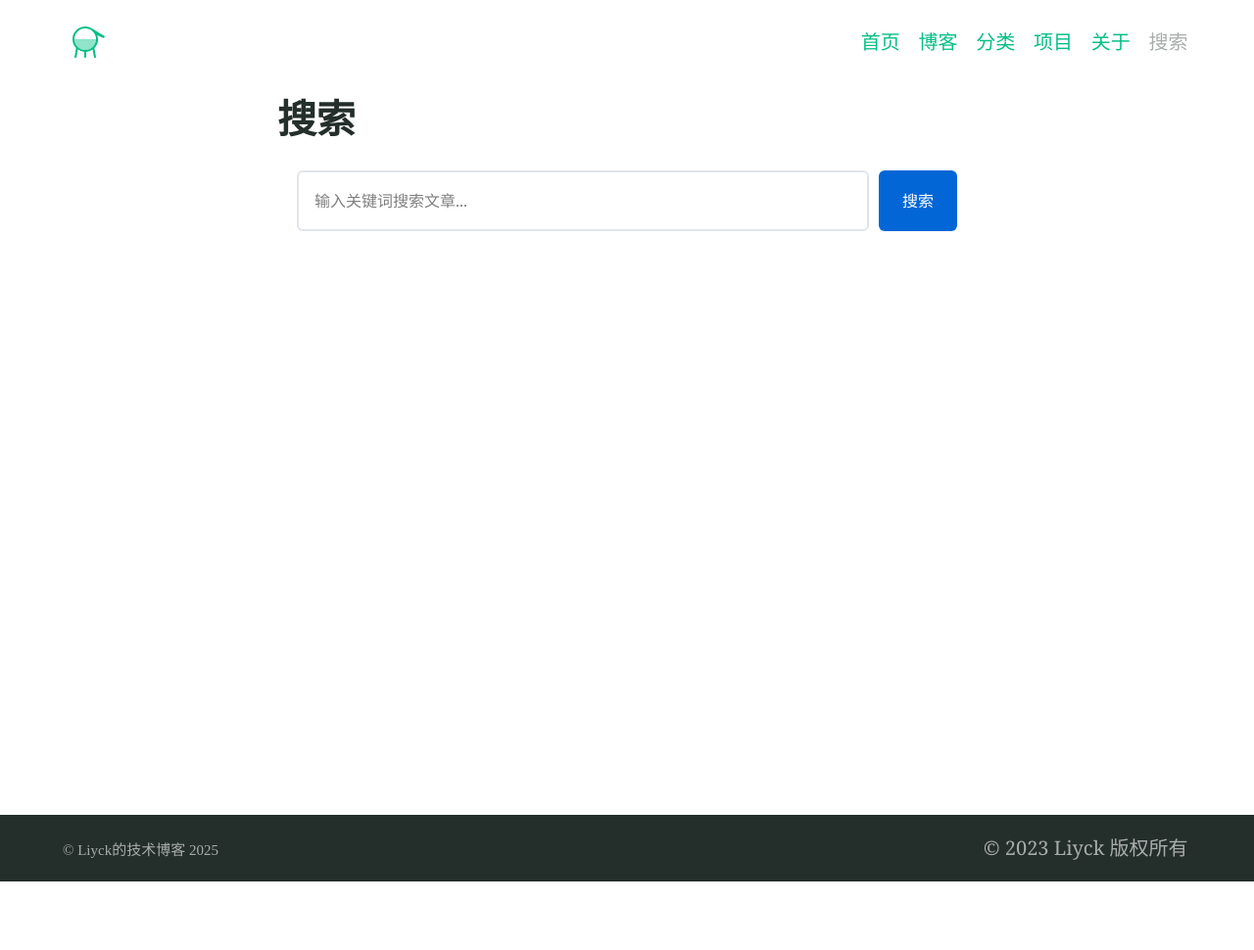
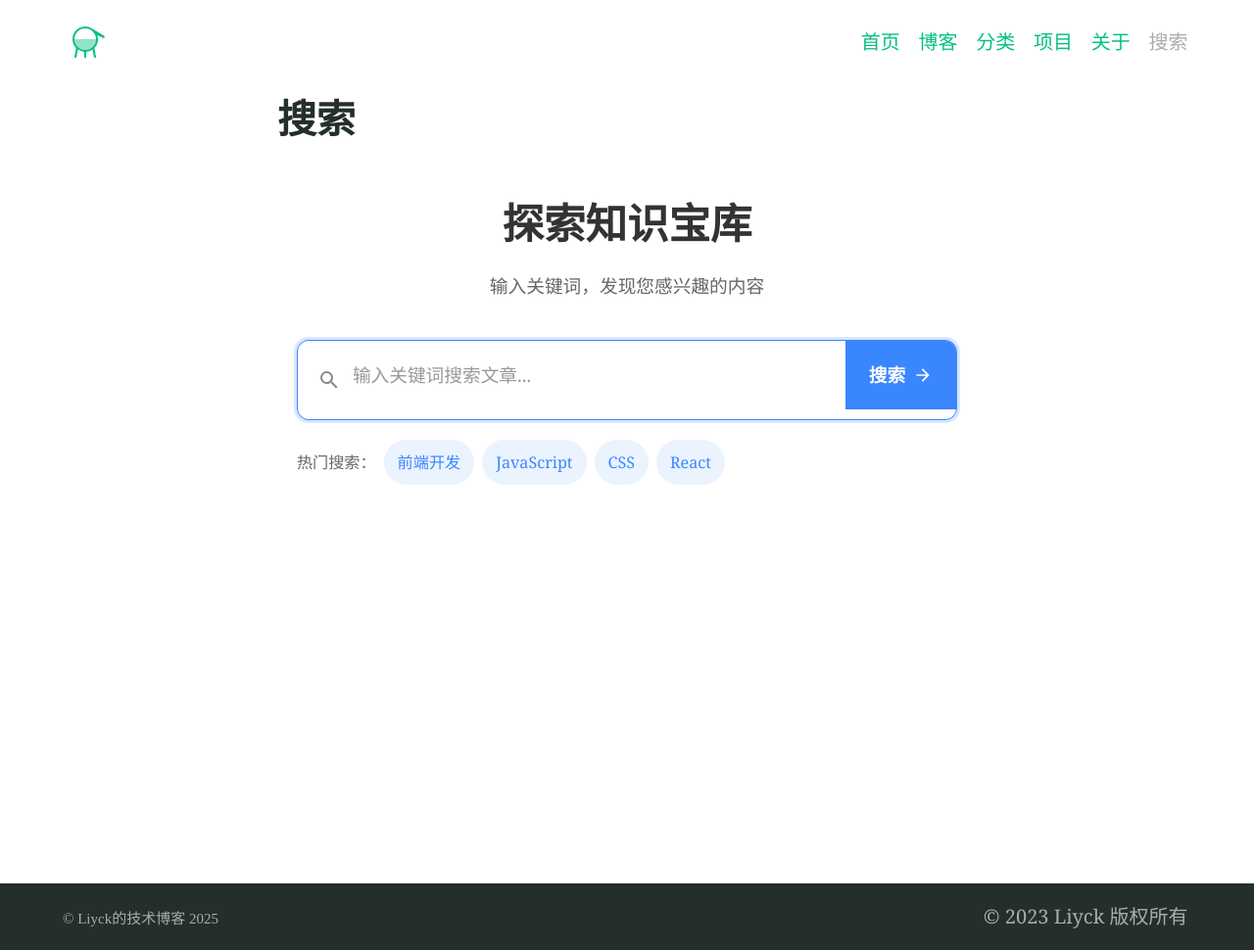
Before and after one commit to Liyck/Liyck.github.io, a Jekyll site: the page built from search.md, in a window 1280 px wide. Shown: the whole page at 98% size. Built offline with Jekyll 4.4.1, drawn with Linux system fonts in a browser that asks for light colours; before the commit the page ends 900 px from its top, so only the background shows below that; some of the changed lines change nothing that is shown.

Commit message:
Update search.md

```diff
--- a/search.md
+++ b/search.md
@@ -5,104 +5,352 @@ permalink: /search/
 ---
 
 <div class="search-container">
+  <div class="search-header">
+    <h1>探索知识宝库</h1>
+    <p>输入关键词，发现您感兴趣的内容</p>
+  </div>
+
   <div class="search-box">
-    <input type="text" id="search-input" placeholder="输入关键词搜索文章..." autocomplete="off">
-    <button type="button" id="search-button">搜索</button>
+    <div class="search-input-container">
+      <svg class="search-icon" xmlns="http://www.w3.org/2000/svg" viewBox="0 0 24 24" width="24" height="24">
+        <path fill="currentColor" d="M15.5 14h-.79l-.28-.27A6.471 6.471 0 0 0 16 9.5 6.5 6.5 0 1 0 9.5 16c1.61 0 3.09-.59 4.23-1.57l.27.28v.79l5 4.99L20.49 19l-4.99-5zm-6 0C7.01 14 5 11.99 5 9.5S7.01 5 9.5 5 14 7.01 14 9.5 11.99 14 9.5 14z"/>
+      </svg>
+      <input type="text" id="search-input" placeholder="输入关键词搜索文章..." autocomplete="off">
+      <button type="button" id="search-button">
+        <span>搜索</span>
+        <svg class="search-arrow" xmlns="http://www.w3.org/2000/svg" viewBox="0 0 24 24" width="20" height="20">
+          <path fill="currentColor" d="M12 4l-1.41 1.41L16.17 11H4v2h12.17l-5.58 5.59L12 20l8-8z"/>
+        </svg>
+      </button>
+    </div>
+
+    <div class="search-tags">
+      <span>热门搜索：</span>
+      <a href="#" class="search-tag" data-search="前端开发">前端开发</a>
+      <a href="#" class="search-tag" data-search="JavaScript">JavaScript</a>
+      <a href="#" class="search-tag" data-search="CSS">CSS</a>
+      <a href="#" class="search-tag" data-search="React">React</a>
+    </div>
   </div>
-  <div id="search-results"></div>
-  <div id="search-loading" style="display: none;">搜索中...</div>
-  <div id="no-results" style="display: none;">未找到相关结果</div>
+
+  <div class="search-results-container">
+    <div id="search-loading" class="search-status">
+      <div class="spinner"></div>
+      <span>正在搜索...</span>
+    </div>
+
+    <div id="no-results" class="search-status">
+      <svg xmlns="http://www.w3.org/2000/svg" viewBox="0 0 24 24" width="48" height="48">
+        <path fill="none" d="M0 0h24v24H0z"/>
+        <path fill="#6c757d" d="M15.5 14h-.79l-.28-.27A6.471 6.471 0 0 0 16 9.5 6.5 6.5 0 1 0 9.5 16c1.61 0 3.09-.59 4.23-1.57l.27.28v.79l5 4.99L20.49 19l-4.99-5zm-6 0C7.01 14 5 11.99 5 9.5S7.01 5 9.5 5 14 7.01 14 9.5 11.99 14 9.5 14z"/>
+        <path fill="#6c757d" d="M12 10.9c-.61 0-1.1.49-1.1 1.1s.49 1.1 1.1 1.1 1.1-.49 1.1-1.1-.49-1.1-1.1-1.1z"/>
+      </svg>
+      <h3>未找到相关结果</h3>
+      <p>尝试使用不同的关键词或查看热门标签</p>
+    </div>
+
+    <div id="search-results"></div>
+  </div>
 </div>
 
 <style>
+/* 设计变量 */
+:root {
+  --primary-color: #3a86ff;
+  --primary-hover: #2667cc;
+  --text-color: #333;
+  --text-light: #666;
+  --text-lighter: #888;
+  --background: #f8f9fa;
+  --card-bg: #fff;
+  --border-color: #e1e5e9;
+  --shadow: 0 4px 12px rgba(0, 0, 0, 0.08);
+  --radius: 12px;
+  --transition: all 0.3s ease;
+}
+
+/* 搜索容器 */
 .search-container {
   max-width: 800px;
   margin: 0 auto;
-  padding: 20px;
+  padding: 40px 20px;
 }
 
+/* 标题区域 */
+.search-header {
+  text-align: center;
+  margin-bottom: 40px;
+}
+
+.search-header h1 {
+  font-size: 2.5rem;
+  margin-bottom: 12px;
+  color: var(--text-color);
+  font-weight: 700;
+}
+
+.search-header p {
+  font-size: 1.1rem;
+  color: var(--text-light);
+  max-width: 600px;
+  margin: 0 auto;
+  line-height: 1.6;
+}
+
+/* 搜索框区域 */
 .search-box {
+  margin-bottom: 40px;
+}
+
+.search-input-container {
+  position: relative;
   display: flex;
-  margin-bottom: 30px;
-  gap: 10px;
+  border-radius: var(--radius);
+  background: var(--card-bg);
+  box-shadow: var(--shadow);
+  overflow: hidden;
+  border: 1px solid var(--border-color);
+  transition: var(--transition);
+}
+
+.search-input-container:focus-within {
+  border-color: var(--primary-color);
+  box-shadow: 0 0 0 3px rgba(58, 134, 255, 0.2);
+}
+
+.search-icon {
+  position: absolute;
+  left: 20px;
+  top: 50%;
+  transform: translateY(-50%);
+  color: var(--text-lighter);
+  z-index: 1;
 }
 
 #search-input {
   flex: 1;
-  padding: 12px 16px;
-  border: 2px solid #e1e5e9;
-  border-radius: 6px;
-  font-size: 16px;
-  transition: border-color 0.3s ease;
+  padding: 18px 20px 18px 56px;
+  border: none;
+  font-size: 1.1rem;
+  background: transparent;
+  color: var(--text-color);
 }
 
 #search-input:focus {
   outline: none;
-  border-color: #0366d6;
 }
 
 #search-button {
-  padding: 12px 24px;
-  background-color: #0366d6;
+  display: flex;
+  align-items: center;
+  padding: 0 24px;
+  background-color: var(--primary-color);
   color: white;
   border: none;
-  border-radius: 6px;
   cursor: pointer;
-  font-size: 16px;
-  transition: background-color 0.3s ease;
+  font-size: 1.1rem;
+  font-weight: 600;
+  transition: var(--transition);
 }
 
 #search-button:hover {
-  background-color: #0256cc;
+  background-color: var(--primary-hover);
 }
 
+#search-button .search-arrow {
+  margin-left: 8px;
+  transition: transform 0.3s ease;
+}
+
+#search-button:hover .search-arrow {
+  transform: translateX(3px);
+}
+
+/* 热门标签 */
+.search-tags {
+  display: flex;
+  align-items: center;
+  flex-wrap: wrap;
+  margin-top: 20px;
+  gap: 8px;
+}
+
+.search-tags span {
+  color: var(--text-light);
+  font-size: 0.95rem;
+}
+
+.search-tag {
+  display: inline-block;
+  padding: 6px 14px;
+  background: rgba(58, 134, 255, 0.1);
+  color: var(--primary-color);
+  border-radius: 30px;
+  font-size: 0.95rem;
+  transition: var(--transition);
+  text-decoration: none;
+}
+
+.search-tag:hover {
+  background: rgba(58, 134, 255, 0.2);
+  transform: translateY(-2px);
+}
+
+/* 结果容器 */
+.search-results-container {
+  position: relative;
+  min-height: 300px;
+}
+
+/* 状态信息 */
+.search-status {
+  display: flex;
+  flex-direction: column;
+  align-items: center;
+  justify-content: center;
+  text-align: center;
+  padding: 40px 20px;
+  border-radius: var(--radius);
+  background: var(--card-bg);
+  box-shadow: var(--shadow);
+}
+
+#search-loading {
+  display: none;
+}
+
+#no-results {
+  display: none;
+}
+
+#no-results svg {
+  margin-bottom: 20px;
+}
+
+#no-results h3 {
+  margin: 0 0 10px 0;
+  color: var(--text-color);
+}
+
+#no-results p {
+  color: var(--text-light);
+  margin: 0;
+}
+
+/* 加载动画 */
+.spinner {
+  width: 50px;
+  height: 50px;
+  border: 4px solid rgba(58, 134, 255, 0.2);
+  border-top: 4px solid var(--primary-color);
+  border-radius: 50%;
+  animation: spin 1s linear infinite;
+  margin-bottom: 20px;
+}
+
+@keyframes spin {
+  0% { transform: rotate(0deg); }
+  100% { transform: rotate(360deg); }
+}
+
+/* 搜索结果项 */
 .search-result {
   margin-bottom: 25px;
-  padding: 20px;
-  border: 1px solid #e1e5e9;
-  border-radius: 6px;
-  background-color: #f8f9fa;
+  padding: 25px;
+  border-radius: var(--radius);
+  background: var(--card-bg);
+  box-shadow: var(--shadow);
+  transition: var(--transition);
+  border-left: 4px solid transparent;
+}
+
+.search-result:hover {
+  transform: translateY(-3px);
+  box-shadow: 0 6px 16px rgba(0, 0, 0, 0.12);
+  border-left: 4px solid var(--primary-color);
 }
 
 .search-result h3 {
-  margin: 0 0 10px 0;
+  margin: 0 0 12px 0;
+  font-size: 1.4rem;
 }
 
 .search-result h3 a {
-  color: #0366d6;
+  color: var(--text-color);
   text-decoration: none;
+  transition: var(--transition);
+  display: inline-block;
 }
 
 .search-result h3 a:hover {
-  text-decoration: underline;
+  color: var(--primary-color);
 }
 
 .search-result .meta {
-  color: #666;
-  font-size: 14px;
-  margin-bottom: 10px;
+  display: flex;
+  align-items: center;
+  color: var(--text-light);
+  font-size: 0.95rem;
+  margin-bottom: 15px;
+}
+
+.search-result .meta::before {
+  content: "•";
+  margin: 0 10px;
+}
+
+.search-result .meta div:first-child::before {
+  content: none;
 }
 
 .search-result .excerpt {
-  color: #333;
-  line-height: 1.6;
+  color: var(--text-light);
+  line-height: 1.7;
+  margin-bottom: 0;
 }
 
+/* 高亮样式 */
 mark {
   background-color: #fffd54;
-  padding: 0 2px;
+  padding: 0 4px;
+  border-radius: 4px;
+  font-weight: 600;
 }
 
-#search-debug {
-  margin-top: 20px;
-  padding: 15px;
-  background-color: #f8f8f8;
-  border: 1px solid #eee;
-  border-radius: 4px;
-  font-family: monospace;
-  font-size: 14px;
-  white-space: pre-wrap;
-  display: none;
+.results-count {
+  font-size: 1.1rem;
+  color: var(--text-light);
+  margin-bottom: 25px;
+  padding-bottom: 15px;
+  border-bottom: 1px solid var(--border-color);
+}
+
+/* 响应式设计 */
+@media (max-width: 768px) {
+  .search-container {
+    padding: 20px 15px;
+  }
+
+  .search-header h1 {
+    font-size: 2rem;
+  }
+
+  .search-input-container {
+    flex-direction: column;
+  }
+
+  #search-button {
+    padding: 15px;
+    justify-content: center;
+  }
+
+  .search-tags {
+    justify-content: center;
+  }
+
+  .search-result {
+    padding: 20px;
+  }
 }
 </style>
 
@@ -113,167 +361,163 @@ document.addEventListener('DOMContentLoaded', function() {
     const searchResults = document.getElementById('search-results');
     const searchLoading = document.getElementById('search-loading');
     const noResults = document.getElementById('no-results');
+    const searchTags = document.querySelectorAll('.search-tag');
 
     let searchData = [];
 
     // 加载搜索数据
-    console.log('开始加载搜索数据...');
-    fetch('{{ site.baseurl }}/search.json')
-        .then(response => {
-            if (!response.ok) {
-                throw new Error('网络响应错误: ' + response.status);
-            }
-            return response.json();
-        })
+    fetch('/search.json')
+        .then(response => response.json())
         .then(data => {
-            console.log('搜索数据加载完成，共加载 ' + data.length + ' 篇文章');
-            if (data.length > 0) {
-                console.log('第一篇文章标题: ' + data[0].title);
-                console.log('标题内容组合: ' + data[0].title_content.substring(0, 100) + '...');
-            }
             searchData = data;
+            console.log('搜索数据已加载，文章数量:', data.length);
         })
         .catch(error => {
             console.error('加载搜索数据失败:', error);
-            searchResults.innerHTML = '<p>加载搜索数据失败，请刷新页面重试。</p>';
+            showError('加载搜索数据失败，请刷新页面重试');
         });
 
     // 搜索函数
     function performSearch() {
         const query = searchInput.value.trim().toLowerCase();
 
-        if (query.length < 2) {
-            searchResults.innerHTML = '<p>请输入至少2个字符</p>';
+        if (query.length === 0) {
+            searchResults.innerHTML = '';
             noResults.style.display = 'none';
             return;
         }
 
-        searchLoading.style.display = 'block';
+        // 显示搜索历史
+        saveSearchHistory(query);
+
+        // 显示加载状态
+        searchLoading.style.display = 'flex';
         noResults.style.display = 'none';
         searchResults.innerHTML = '';
 
-        // 设置延迟以显示加载状态
         setTimeout(() => {
-            const queryTerms = query.split(/\s+/).filter(term => term.length > 0);
-            console.log('搜索关键词:', queryTerms);
+            try {
+                const results = searchData.filter(post => {
+                    return post.title.toLowerCase().includes(query) ||
+                           post.content.toLowerCase().includes(query);
+                });
 
-            const results = searchData.filter(post => {
-                // 检查标题匹配 - 优先匹配标题
-                const titleMatch = post.title.toLowerCase().includes(query);
-                if (titleMatch) return true;
+                searchLoading.style.display = 'none';
 
-                // 检查组合字段匹配
-                const combinedMatch = queryTerms.every(term =>
-                    post.title_content.toLowerCase().includes(term)
-                );
-
-                return combinedMatch;
-            });
-
-            console.log('找到结果数量:', results.length);
-
-            searchLoading.style.display = 'none';
-
-            if (results.length === 0) {
-                noResults.style.display = 'block';
-            } else {
-                displayResults(results, queryTerms);
+                if (results.length === 0) {
+                    noResults.style.display = 'flex';
+                } else {
+                    displayResults(results, query);
+                }
+            } catch (error) {
+                console.error('搜索过程中出错:', error);
+                showError('搜索过程中发生错误');
+                searchLoading.style.display = 'none';
             }
         }, 300);
     }
 
     // 显示搜索结果
-    function displayResults(results, queryTerms) {
+    function displayResults(results, query) {
         const resultsHtml = results.map(post => {
-            // 检查是否标题匹配
-            const isTitleMatch = post.title.toLowerCase().includes(
-                queryTerms.join(' ').toLowerCase()
-            );
-
-            // 高亮标题
-            const highlightedTitle = highlightText(post.title, queryTerms);
-
-            // 生成内容摘要（优先显示标题匹配的内容）
-            let contentExcerpt;
-            if (isTitleMatch) {
-                // 如果是标题匹配，显示文章开头
-                contentExcerpt = generateExcerpt(post.content, 0, 200);
-            } else {
-                // 否则显示关键词周围的上下文
-                contentExcerpt = generateExcerpt(post.title_content, queryTerms);
-            }
+            const highlightedTitle = highlightText(post.title, query);
+            const excerpt = generateExcerpt(post.content, query);
 
             return `
                 <div class="search-result">
                     <h3><a href="${post.url}">${highlightedTitle}</a></h3>
-                    <div class="meta">发布于 ${post.date}</div>
-                    <div class="excerpt">${contentExcerpt}</div>
+                    <div class="meta">
+                        <div>发布于 ${post.date}</div>
+                    </div>
+                    <div class="excerpt">${excerpt}</div>
                 </div>
             `;
         }).join('');
 
-        searchResults.innerHTML = `<p>找到 ${results.length} 个结果：</p>` + resultsHtml;
+        searchResults.innerHTML = `
+            <div class="results-count">
+                找到 ${results.length} 个与 "<mark>${query}</mark>" 相关的结果
+            </div>
+            ${resultsHtml}
+        `;
     }
 
     // 高亮匹配文本
-    function highlightText(text, terms) {
-        let result = text;
-        terms.forEach(term => {
-            const regex = new RegExp(escapeRegExp(term), 'gi');
-            result = result.replace(regex, match => `<mark>${match}</mark>`);
-        });
-        return result;
+    function highlightText(text, query) {
+        if (!query) return text;
+
+        const regex = new RegExp(`(${escapeRegExp(query)})`, 'gi');
+        return text.replace(regex, '<mark>$1</mark>');
     }
 
     // 生成包含关键词的摘要
-    function generateExcerpt(content, termsOrPosition, length = 200) {
-        if (!content) return '';
-
-        // 如果第二个参数是数字，表示从该位置开始截取
-        if (typeof termsOrPosition === 'number') {
-            const start = termsOrPosition;
-            const end = Math.min(content.length, start + length);
-            let excerpt = content.substring(start, end);
-            if (end < content.length) excerpt += '...';
-            return excerpt;
-        }
-
-        // 否则处理关键词匹配
-        const terms = termsOrPosition;
-        const contentLower = content.toLowerCase();
-
-        // 寻找第一个匹配的关键词位置
-        let bestIndex = -1;
-        for (const term of terms) {
-            const index = contentLower.indexOf(term.toLowerCase());
-            if (index !== -1) {
-                bestIndex = index;
-                break;
-            }
-        }
-
-        if (bestIndex === -1) {
-            // 没有关键词匹配时返回开头
+    function generateExcerpt(content, query, length = 200) {
+        if (!query) {
             return content.substring(0, length) + (content.length > length ? '...' : '');
         }
 
-        // 以匹配词为中心截取内容
-        const start = Math.max(0, bestIndex - length/2);
-        const end = Math.min(content.length, bestIndex + terms[0].length + length/2);
+        const index = content.toLowerCase().indexOf(query.toLowerCase());
+
+        if (index === -1) {
+            return content.substring(0, length) + (content.length > length ? '...' : '');
+        }
+
+        const start = Math.max(0, index - length / 2);
+        const end = Math.min(content.length, index + query.length + length / 2);
+
         let excerpt = content.substring(start, end);
 
-        // 添加省略号
         if (start > 0) excerpt = '...' + excerpt;
         if (end < content.length) excerpt += '...';
 
-        // 高亮所有查询词
-        return highlightText(excerpt, terms);
+        return highlightText(excerpt, query);
     }
 
     // 转义正则特殊字符
     function escapeRegExp(string) {
         return string.replace(/[.*+?^${}()|[\]\\]/g, '\\$&');
     }
+
+    // 显示错误信息
+    function showError(message) {
+        searchResults.innerHTML = `
+            <div class="search-status">
+                <svg xmlns="http://www.w3.org/2000/svg" viewBox="0 0 24 24" width="48" height="48">
+                    <path fill="none" d="M0 0h24v24H0z"/>
+                    <path fill="#dc3545" d="M12 2C6.48 2 2 6.48 2 12s4.48 10 10 10 10-4.48 10-10S17.52 2 12 2zm1 15h-2v-2h2v2zm0-4h-2V7h2v6z"/>
+                </svg>
+                <h3>出错了</h3>
+                <p>${message}</p>
+            </div>
+        `;
+    }
+
+    // 保存搜索历史
+    function saveSearchHistory(query) {
+        const searchHistory = JSON.parse(localStorage.getItem('searchHistory') || '[]');
+
+        // 避免重复
+        if (!searchHistory.includes(query)) {
+            searchHistory.unshift(query);
+
+            // 最多保存5条
+            if (searchHistory.length > 5) {
+                searchHistory.pop();
+            }
+
+            localStorage.setItem('searchHistory', JSON.stringify(searchHistory));
+        }
+    }
+
+    // 标签搜索功能
+    searchTags.forEach(tag => {
+        tag.addEventListener('click', (e) => {
+            e.preventDefault();
+            const searchTerm = tag.getAttribute('data-search');
+            searchInput.value = searchTerm;
+            performSearch();
+        });
+    });
 
     // 事件监听
     searchButton.addEventListener('click', performSearch);
@@ -289,5 +533,8 @@ document.addEventListener('DOMContentLoaded', function() {
         clearTimeout(searchTimeout);
         searchTimeout = setTimeout(performSearch, 500);
     });
+
+    // 自动聚焦搜索框
+    searchInput.focus();
 });
 </script>
```
